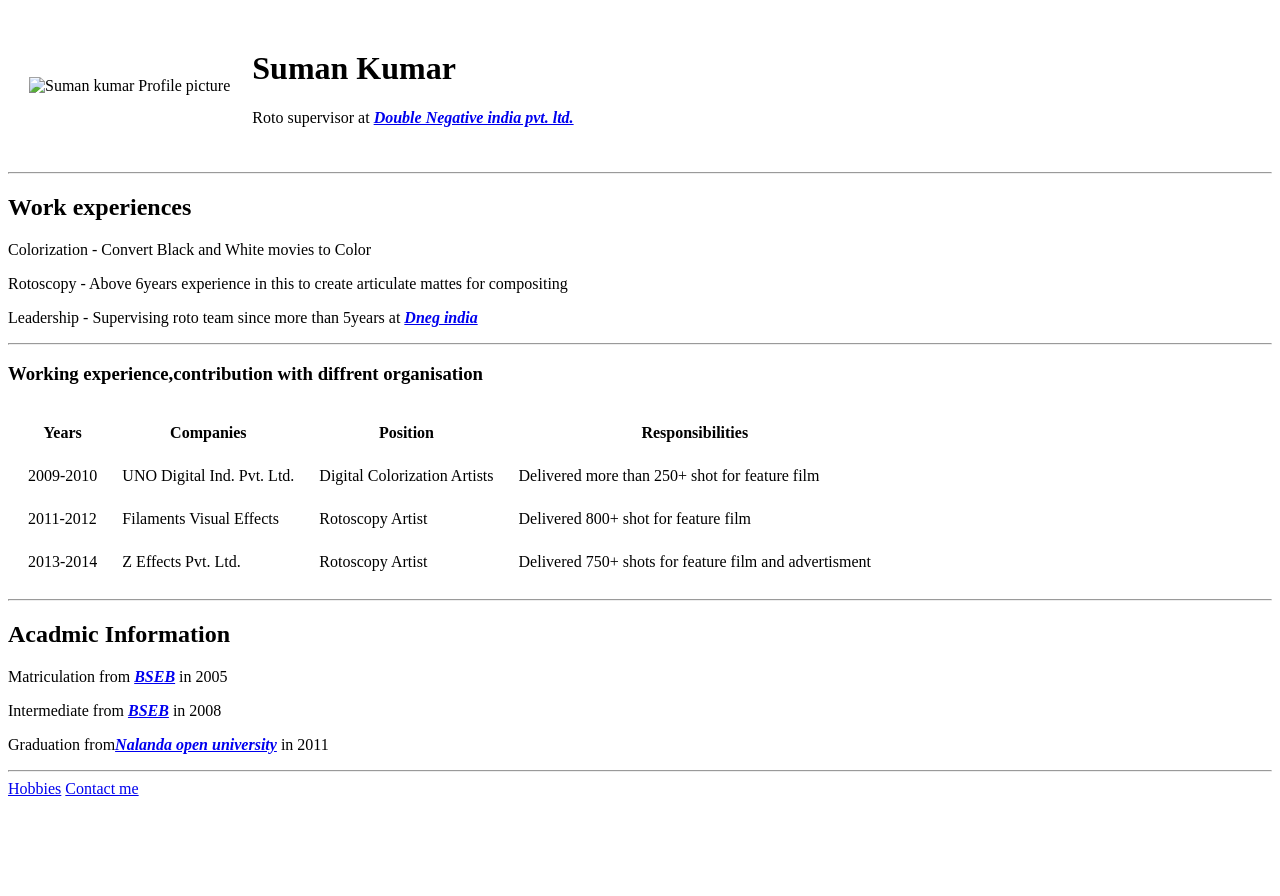
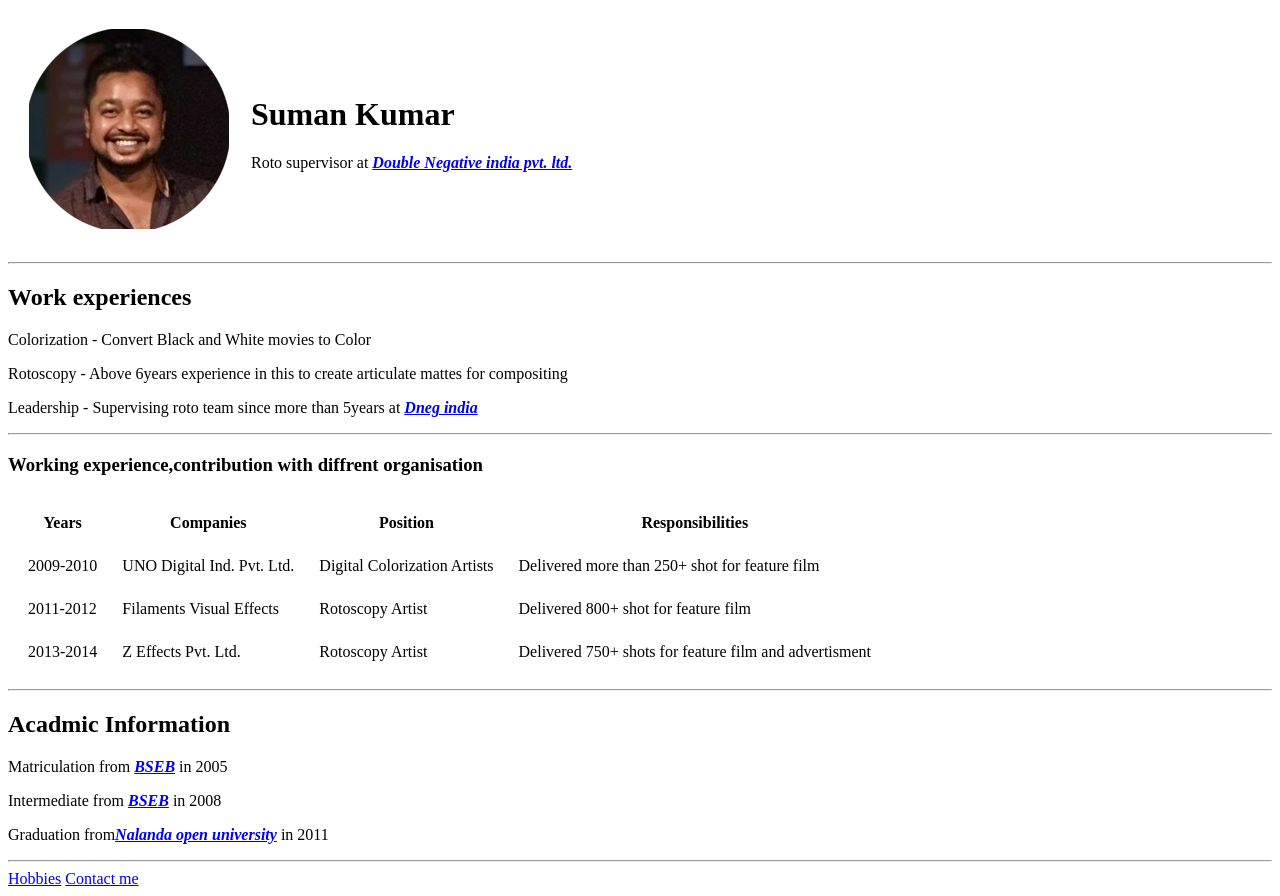
Before and after one commit to sum4333/arusum, a plain HTML site: page index.html in a window 1280 px wide. Before the commit the page ends 806 px from the top, so only its background shows below. Drawn offline with Linux system fonts and the light colour scheme.

Commit message:
personal_page_04

```diff
--- a/index.html
+++ b/index.html
@@ -7,7 +7,7 @@
   <body>
     <table cellspacing="20px">
       <tr>
-        <td><img src="../Images/Sumanpic.jpg" alt="Suman kumar Profile picture"></td>
+        <td><img src="Sumanpic.jpg" alt="Suman kumar Profile picture"></td>
         <td><h1>Suman Kumar</h1>
         <p>Roto supervisor at <strong><em><a href="https://dneg.com/">Double Negative india pvt. ltd.</a></em></strong></p></td>
       </tr>
```
